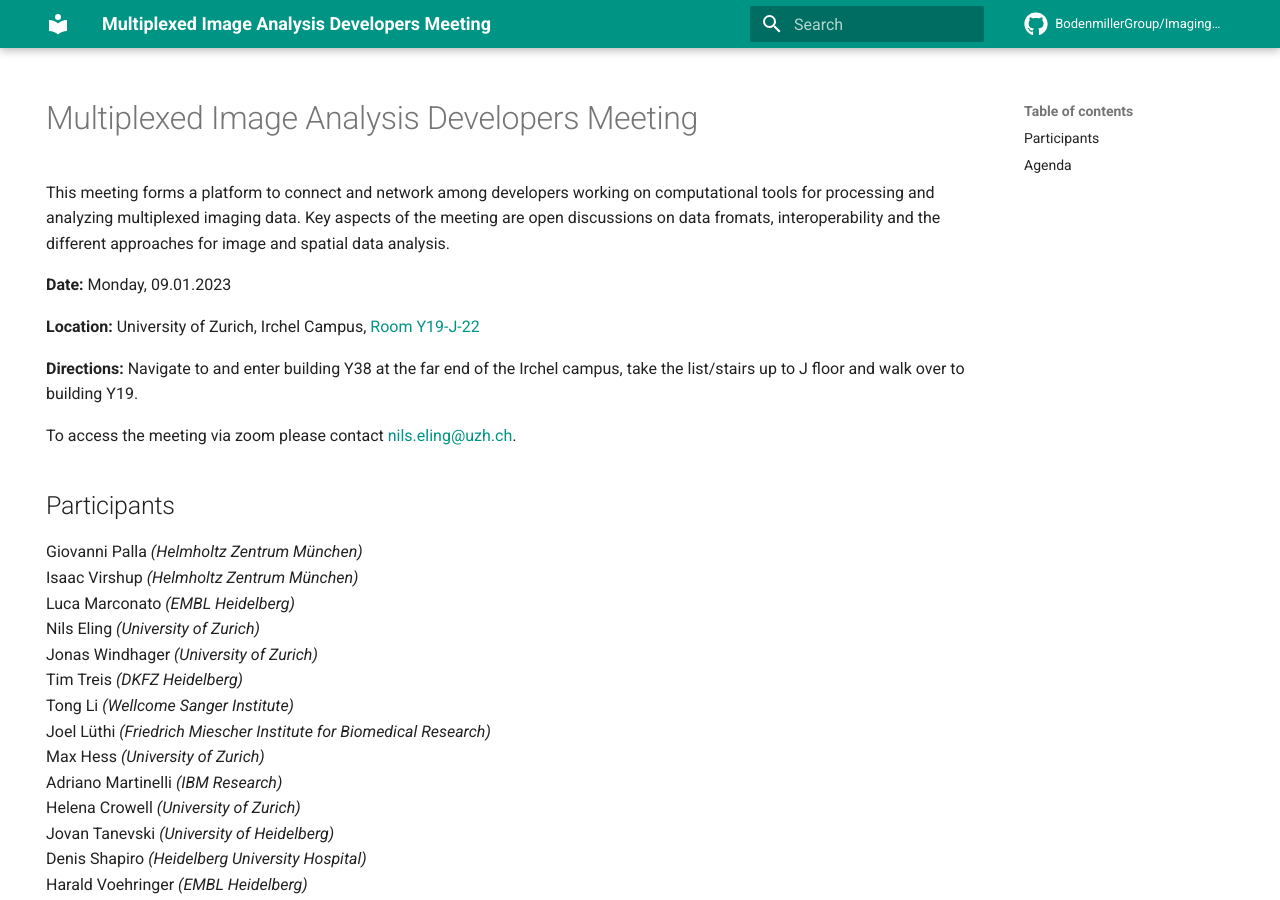
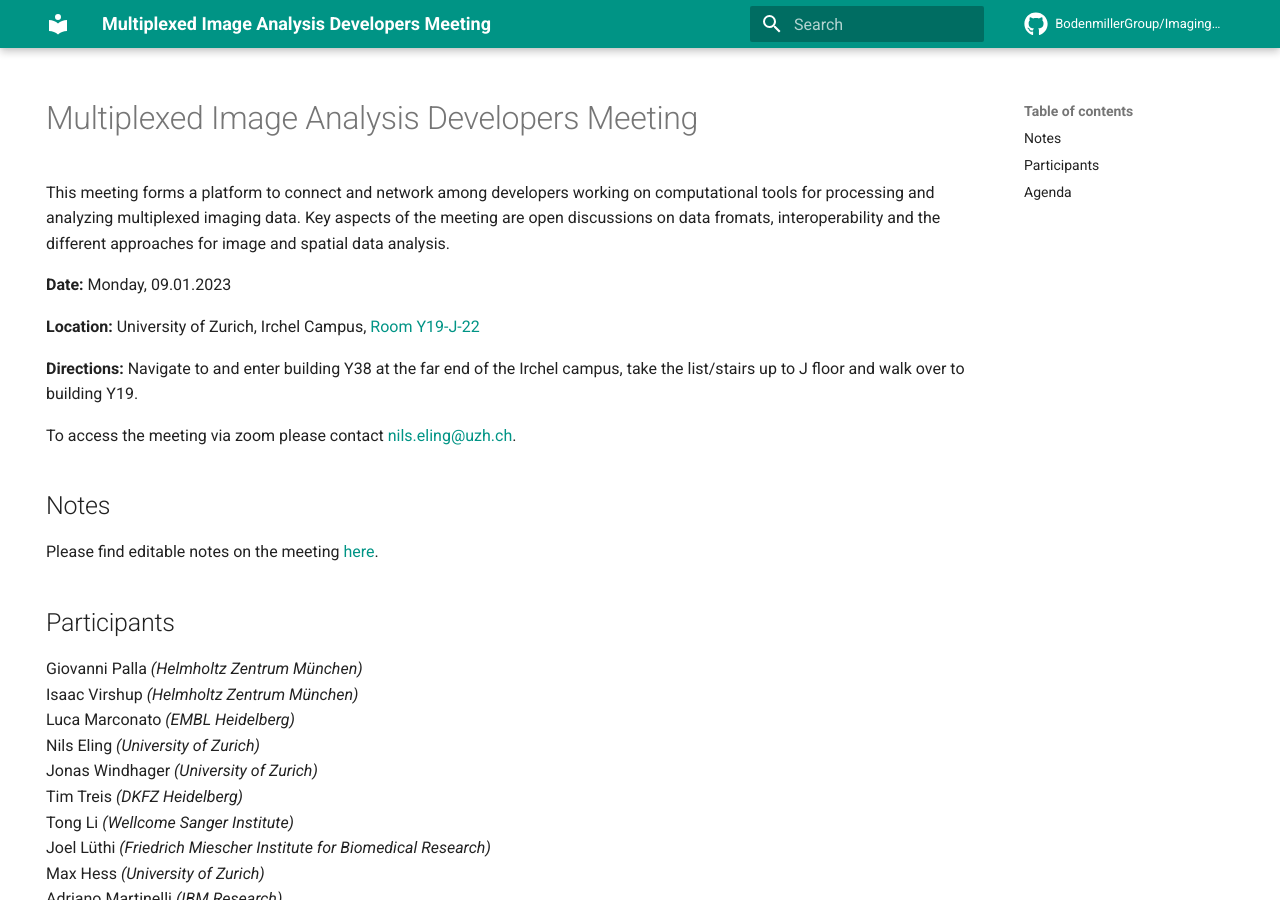
Before and after one commit to BodenmillerGroup/ImagingDevelopersMeeting2023, an MkDocs documentation site: the page built from docs/index.md, in a window 1280 px wide and 900 px high. Built offline with MkDocs 1.6.1 and Material for MkDocs 9.7.7, drawn with Linux system fonts in a browser that asks for light colours; comment, search, counter and statistics services are not loaded.

Commit message:
Added link to Google Docs

```diff
--- a/docs/index.md
+++ b/docs/index.md
@@ -15,6 +15,10 @@ Key aspects of the meeting are open discussions on data fromats, interoperabilit
 **Directions:** Navigate to and enter building Y38 at the far end of the Irchel campus, take the list/stairs up to J floor and walk over to building Y19.
 
 To access the meeting via zoom please contact [nils.eling@uzh.ch](mailto:nils.eling@uzh.ch).
+
+## Notes
+
+Please find editable notes on the meeting [here](https://docs.google.com/document/d/1BIloc7qBdA2nh8nKhbXUfjfqtyGjPWjhRCAb7vGChYA/edit?usp=sharing).
 
 ## Participants
 
```
